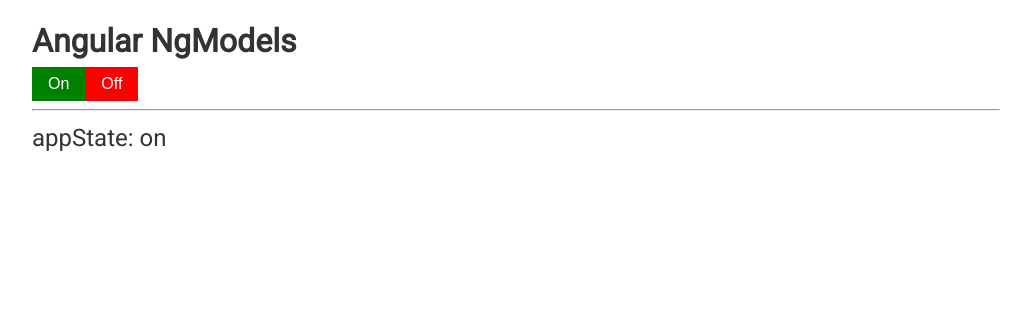
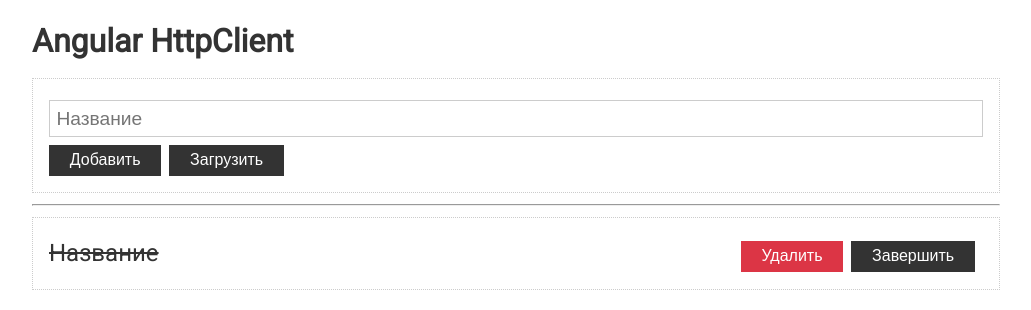
Before and after one commit to Comprehensher/angular-conspect, an Angular app: page / in a window 1280 px wide. Shown: the top 310 px of the page, without its empty margins (124-1155 px from the left). Built offline with nearby package versions, Linux system fonts and the light colour scheme.

Commit message:
Initial clean commit before section Work with server(HttpClient)

```diff
--- a/src/app/app.component.html
+++ b/src/app/app.component.html
@@ -1,11 +1,23 @@
 <div class="container">
-  <h1>Angular NgModels</h1>
+  <h1>Angular HttpClient</h1>
 
-  <app-switch [(ngModel)]="appState"
-              (ngModelChange)="handleChange()"
-  ></app-switch>
+  <div class="card">
+    <div class="form-control">
+      <input type="text" placeholder="Название">
+    </div>
+    <button class="btn">Добавить</button>
+    <button class="btn">Загрузить</button>
+  </div>
 
   <hr>
 
-  <p>appState: {{appState}}</p>
+  <div class="card">
+    <p>
+      <span class="completed">Название</span>
+      <span>
+        <button class="btn btn-danger">Удалить</button>
+        <button class="btn">Завершить</button>
+      </span>
+    </p>
+  </div>
 </div>
--- a/src/app/app.component.ts
+++ b/src/app/app.component.ts
@@ -1,16 +1,13 @@
 import {Component, OnInit} from '@angular/core';
-import {FormArray, FormControl, FormGroup, Validators} from "@angular/forms";
-import {MyValidators} from "./my.validators";
+
 
 @Component({
   selector: 'app-root',
   templateUrl: './app.component.html',
   styleUrls: ['./app.component.scss']
 })
-export class AppComponent {
-  appState = 'on'
+export class AppComponent implements OnInit {
+  ngOnInit(): void {
+  }
 
-  handleChange() {
-    console.log(this.appState)
-  }
 }
--- a/src/app/switch/switch.component.html
+++ /dev/null
@@ -1,6 +0,0 @@
-<div>
-
-  <button [class.active]="state === 'on'" (click)="setState('on')">On</button>
-  <button [class.active]="state === 'off'" (click)="setState('off')">Off</button>
-
-</div>
--- a/src/app/switch/switch.component.scss
+++ /dev/null
@@ -1,16 +0,0 @@
-div {
-  display: inline-block;
-
-  button {
-    padding: .5rem 1rem;
-    font-size: 1rem;
-    color: #ffffff;
-    background: red;
-    border: none;
-    outline: none;
-
-    &.active {
-      background: green;
-    }
-  }
-}
--- a/src/app/switch/switch.component.ts
+++ /dev/null
@@ -1,41 +0,0 @@
-import {Component, forwardRef, OnInit, Provider} from '@angular/core';
-import {ControlValueAccessor, NG_VALUE_ACCESSOR} from "@angular/forms";
-import {state} from "@angular/animations";
-
-const VALUE_ACCESSOR: Provider = {
-  provide: NG_VALUE_ACCESSOR,
-  useExisting: forwardRef(() => SwitchComponent),
-  multi: true
-};
-
-@Component({
-  selector: 'app-switch',
-  templateUrl: './switch.component.html',
-  styleUrls: ['./switch.component.scss'],
-  providers: [VALUE_ACCESSOR]
-})
-export class SwitchComponent implements ControlValueAccessor {
-
-  state = 'off';
-
-  private onChange = (value: any) => {}
-
-  // it's call function onChange
-  setState(state: string) {
-    this.state = state
-    this.onChange(this.state)
-  }
-
-  // будет принимать в себя функцию, которая будет следить за изменениями
-  registerOnChange(fn: any): void {
-    this.onChange = fn
-  }
-  // тоже, но для мобильных устройств
-  registerOnTouched(fn: any): void {
-  }
-
-  writeValue(state: string): void {
-    this.state = state
-  }
-
-}
--- a/src/styles.scss
+++ b/src/styles.scss
@@ -53,10 +53,15 @@
     color: #000;
     cursor: not-allowed;
   }
+
+  &:hover {
+    opacity: 0.8;
+  }
 }
 
-.btn:hover {
-  opacity: 0.8;
+.btn.btn-danger {
+  background: #dc3545;
+  color: #fff;
 }
 
 .form-control {
@@ -84,6 +89,15 @@
   padding: 1rem;
   border: #ccc 1px dotted;
   margin: 0.7rem 0;
+
+  p {
+    display: flex;
+    justify-content: space-between;
+
+    span.completed {
+      text-decoration: line-through;
+    }
+  }
 }
 
 input,
```
Also changed, not shown: src/app/app.module.ts (+3 -6 lines), src/app/my.validators.ts (deleted, +0 -26 lines).
